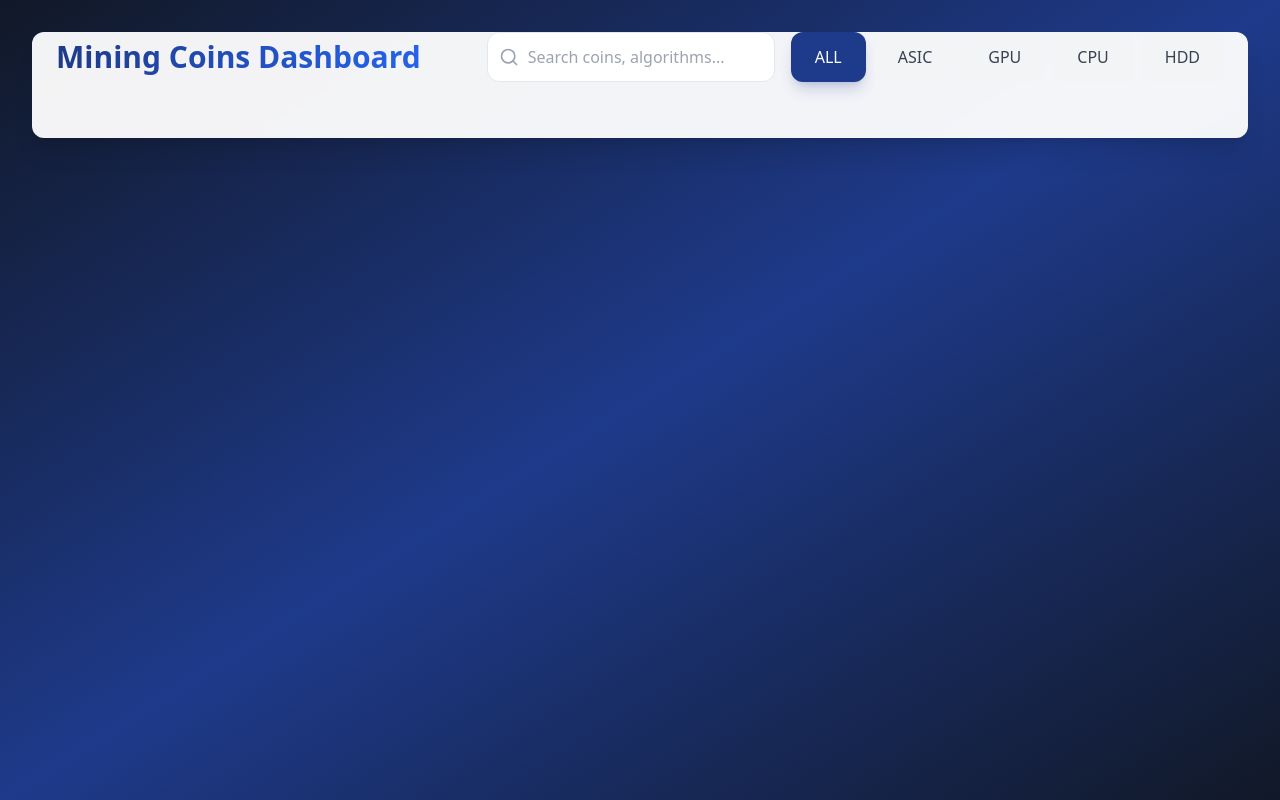
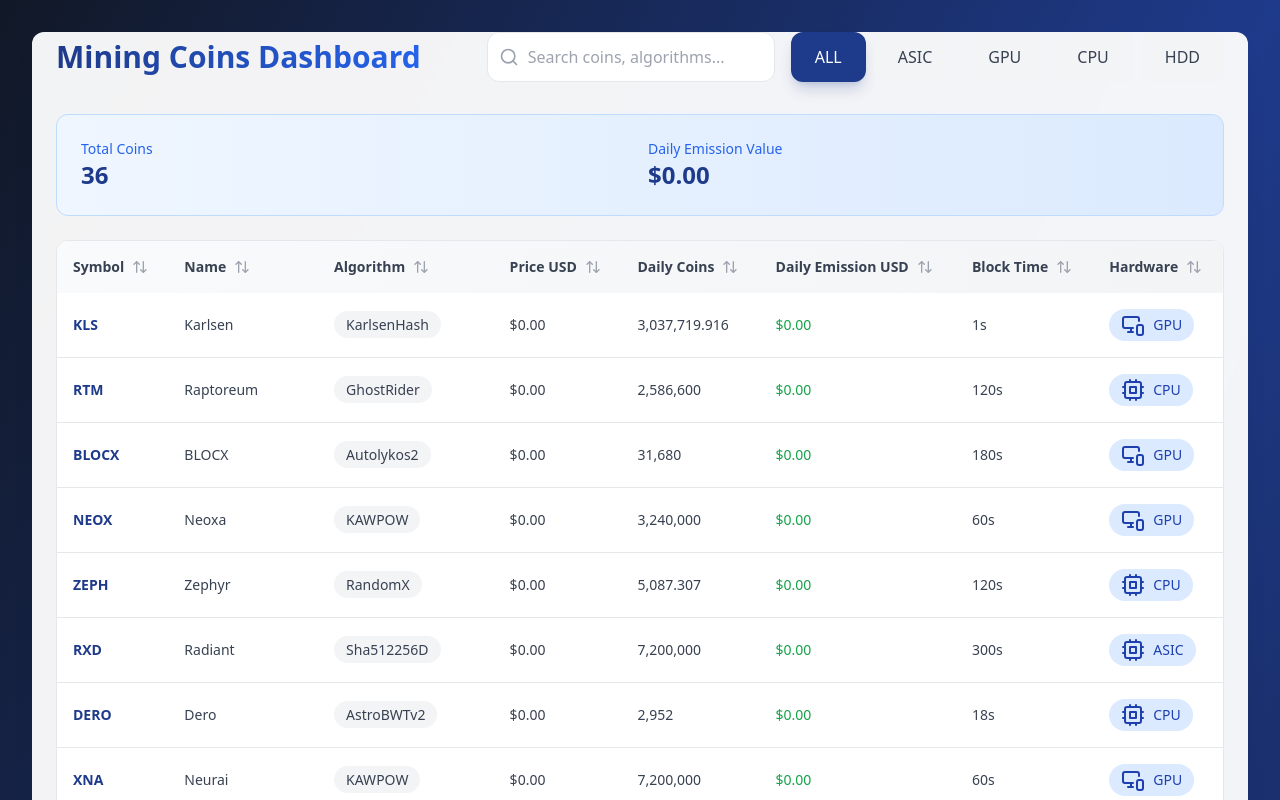
Before and after one commit to bokiko/mining-dashboard, a Next.js app: page / in a window 1280 px wide. Shown: the top 800 px of the page. Built offline with nearby package versions, Linux system fonts and the light colour scheme; no server answers.

Commit message:
Update CryptoTable.js
State management and data fetching
Helper functions and data manipulation
Header and filter sections
Table section with loading state

```diff
--- a/src/components/CryptoTable.js
+++ b/src/components/CryptoTable.js
@@ -6,18 +6,21 @@ import { ArrowUpDown, Cpu, HardDrive, MonitorSmartphone, Search, AlertCircle } f
 import { fetchCoinData } from '../lib/mining-data';
 
 const CryptoTable = () => {
+  // State management
   const [coins, setCoins] = useState([]);
   const [loading, setLoading] = useState(true);
-  const [errorMessage, setErrorMessage] = useState(null); // Changed from error to errorMessage
+  const [errorMessage, setErrorMessage] = useState(null);
   const [activeFilter, setActiveFilter] = useState('all');
   const [sortConfig, setSortConfig] = useState({ key: 'dailyEmissionUSD', direction: 'desc' });
   const [searchTerm, setSearchTerm] = useState('');
 
+  // Data fetching effect
   useEffect(() => {
     const loadData = async () => {
       try {
         setLoading(true);
         const data = await fetchCoinData();
+        console.log('Fetched data:', data); // Debug log
         setCoins(data);
         setErrorMessage(null);
       } catch (err) {
@@ -29,25 +32,76 @@ const CryptoTable = () => {
     };
 
     loadData();
-    const interval = setInterval(loadData, 300000);
+    const interval = setInterval(loadData, 300000); // Refresh every 5 minutes
     return () => clearInterval(interval);
   }, []);
+  // Hardware icon selector
+  const getHardwareIcon = (type) => {
+    switch (type?.toLowerCase()) {
+      case 'asic':
+        return <Cpu className="inline-block mr-1" />;
+      case 'gpu':
+        return <MonitorSmartphone className="inline-block mr-1" />;
+      case 'cpu':
+        return <Cpu className="inline-block mr-1" />;
+      case 'hdd':
+        return <HardDrive className="inline-block mr-1" />;
+      default:
+        return <Cpu className="inline-block mr-1" />;
+    }
+  };
 
-  // Rest of your component remains the same until the return statement
+  // Sorting handler
+  const handleSort = (key) => {
+    const direction = sortConfig.key === key && sortConfig.direction === 'asc' ? 'desc' : 'asc';
+    setSortConfig({ key, direction });
+  };
 
+  // Filter and sort coins
+  const filteredAndSortedCoins = coins
+    .filter(coin => {
+      const matchesSearch = searchTerm === '' ||
+        coin.name.toLowerCase().includes(searchTerm.toLowerCase()) ||
+        coin.symbol.toLowerCase().includes(searchTerm.toLowerCase()) ||
+        coin.algorithm.toLowerCase().includes(searchTerm.toLowerCase());
+
+      const matchesHardware = activeFilter === 'all' ||
+        coin.hardware.toLowerCase().includes(activeFilter.toLowerCase());
+
+      return matchesSearch && matchesHardware;
+    })
+    .sort((a, b) => {
+      const aValue = a[sortConfig.key] ?? 0;
+      const bValue = b[sortConfig.key] ?? 0;
+
+      if (sortConfig.direction === 'asc') {
+        return aValue > bValue ? 1 : -1;
+      }
+      return aValue < bValue ? 1 : -1;
+    });
+
+  // Calculate totals for filtered coins
+  const calculateTotals = () => {
+    if (filteredAndSortedCoins.length === 0) return null;
+    return {
+      coins: filteredAndSortedCoins.length,
+      totalDailyEmission: filteredAndSortedCoins.reduce((sum, coin) => sum + (coin.dailyEmissionUSD || 0), 0)
+    };
+  };
+
+  const totals = calculateTotals();
   return (
     <div className="min-h-screen bg-gradient-to-br from-gray-900 via-blue-900 to-gray-900 p-4 md:p-8">
       <Card className="w-full bg-white/95 backdrop-blur-sm shadow-xl rounded-xl border-0">
         <CardContent className="p-6">
-          {errorMessage && ( // Changed from error to errorMessage
+          {errorMessage && (
             <div className="mb-6 p-4 bg-red-50 rounded-xl flex items-center gap-3 text-red-600 border border-red-200">
               <AlertCircle size={24} />
               <span className="font-medium">{errorMessage}</span>
             </div>
           )}
 
-          {/* Rest of your component JSX remains the same */}
-
+          {/* Header and Search Section */}
           <div className="flex flex-col md:flex-row justify-between items-start md:items-center mb-8 gap-6">
             <div className="flex items-center gap-3">
               <h1 className="text-3xl font-bold bg-gradient-to-r from-blue-900 to-blue-600 bg-clip-text text-transparent">
@@ -56,6 +110,7 @@ const CryptoTable = () => {
             </div>
 
             <div className="flex flex-col sm:flex-row gap-4 w-full md:w-auto">
+              {/* Search Input */}
               <div className="relative">
                 <Search className="absolute left-3 top-1/2 transform -translate-y-1/2 text-gray-400" size={20} />
                 <input
@@ -67,6 +122,7 @@ const CryptoTable = () => {
                 />
               </div>
 
+              {/* Filter Buttons */}
               <div className="flex gap-2 flex-wrap">
                 {['all', 'asic', 'gpu', 'cpu', 'hdd'].map((filter) => (
                   <button
@@ -85,8 +141,99 @@ const CryptoTable = () => {
             </div>
           </div>
 
-          {/* ... rest of your existing JSX ... */}
-
+          {/* Stats Section */}
+          {totals && (
+            <div className="mb-6 p-6 bg-gradient-to-r from-blue-50 to-blue-100 rounded-xl border border-blue-200">
+              <div className="grid grid-cols-1 md:grid-cols-2 gap-4">
+                <div className="flex flex-col">
+                  <span className="text-sm font-medium text-blue-600">Total Coins</span>
+                  <span className="text-2xl font-bold text-blue-900">{totals.coins}</span>
+                </div>
+                <div className="flex flex-col">
+                  <span className="text-sm font-medium text-blue-600">Daily Emission Value</span>
+                  <span className="text-2xl font-bold text-blue-900">
+                    ${totals.totalDailyEmission.toLocaleString(undefined, {
+                      minimumFractionDigits: 2,
+                      maximumFractionDigits: 2
+                    })}
+                  </span>
+                </div>
+              </div>
+            </div>
+          )}
+{/* Loading State */}
+          {loading ? (
+            <div className="flex flex-col items-center justify-center py-12">
+              <div className="w-16 h-16 border-4 border-blue-200 border-t-blue-900 rounded-full animate-spin"></div>
+              <p className="mt-4 text-gray-600 font-medium">Loading data...</p>
+            </div>
+          ) : (
+            /* Table Section */
+            <div className="overflow-x-auto rounded-xl border border-gray-200">
+              <table className="min-w-full bg-white">
+                <thead className="bg-gradient-to-r from-gray-50 to-gray-100">
+                  <tr>
+                    {[
+                      { key: 'symbol', label: 'Symbol' },
+                      { key: 'name', label: 'Name' },
+                      { key: 'algorithm', label: 'Algorithm' },
+                      { key: 'price', label: 'Price USD' },
+                      { key: 'coinsMinedDay', label: 'Daily Coins' },
+                      { key: 'dailyEmissionUSD', label: 'Daily Emission USD' },
+                      { key: 'blockTime', label: 'Block Time' },
+                      { key: 'hardware', label: 'Hardware' }
+                    ].map((column) => (
+                      <th
+                        key={column.key}
+                        className="px-4 py-4 text-left text-sm font-semibold text-gray-700 cursor-pointer hover:bg-gray-200 transition-colors"
+                        onClick={() => handleSort(column.key)}
+                      >
+                        <div className="flex items-center gap-2">
+                          {column.label}
+                          <ArrowUpDown className="h-4 w-4 text-gray-400" />
+                        </div>
+                      </th>
+                    ))}
+                  </tr>
+                </thead>
+                <tbody className="divide-y divide-gray-200">
+                  {filteredAndSortedCoins.map((coin) => (
+                    <tr key={coin.symbol} className="hover:bg-blue-50/50 transition-colors">
+                      <td className="px-4 py-4 text-sm font-semibold text-blue-900">{coin.symbol}</td>
+                      <td className="px-4 py-4 text-sm text-gray-700">{coin.name}</td>
+                      <td className="px-4 py-4 text-sm text-gray-700">
+                        <span className="px-3 py-1 rounded-full bg-gray-100 text-gray-700 font-medium">
+                          {coin.algorithm}
+                        </span>
+                      </td>
+                      <td className="px-4 py-4 text-sm text-gray-700 font-medium">
+                        ${coin.price?.toLocaleString(undefined, {
+                          minimumFractionDigits: 2,
+                          maximumFractionDigits: 8
+                        })}
+                      </td>
+                      <td className="px-4 py-4 text-sm text-gray-700">{coin.coinsMinedDay?.toLocaleString(undefined, {
+                        maximumFractionDigits: 8
+                      })}</td>
+                      <td className="px-4 py-4 text-sm font-medium text-green-600">
+                        ${coin.dailyEmissionUSD?.toLocaleString(undefined, {
+                          minimumFractionDigits: 2,
+                          maximumFractionDigits: 2
+                        })}
+                      </td>
+                      <td className="px-4 py-4 text-sm text-gray-700">{coin.blockTime}s</td>
+                      <td className="px-4 py-4 text-sm">
+                        <span className="flex items-center gap-1 px-3 py-1 rounded-full bg-blue-100 text-blue-800 font-medium w-fit">
+                          {getHardwareIcon(coin.hardware)}
+                          {coin.hardware}
+                        </span>
+                      </td>
+                    </tr>
+                  ))}
+                </tbody>
+              </table>
+            </div>
+          )}
         </CardContent>
       </Card>
     </div>
```
